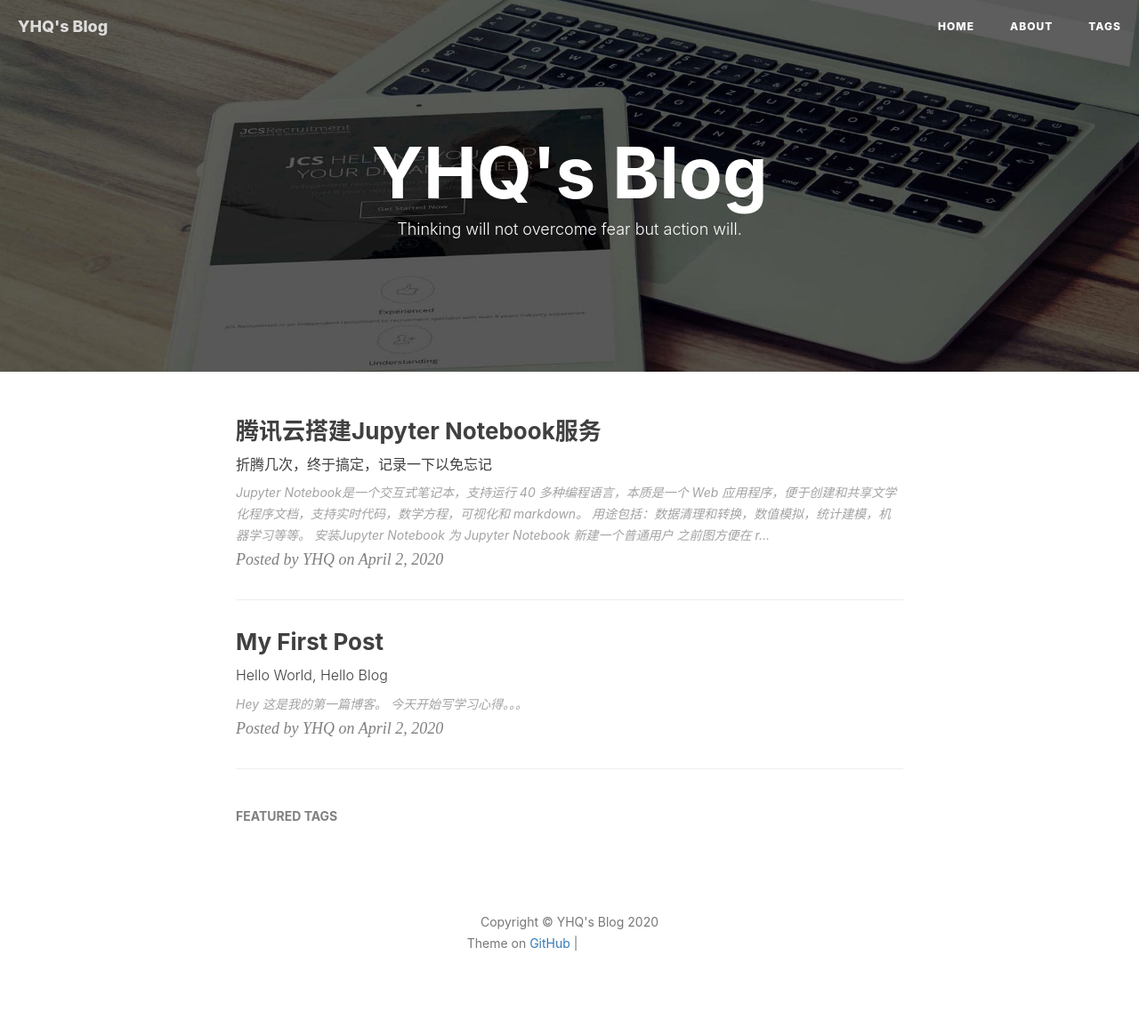
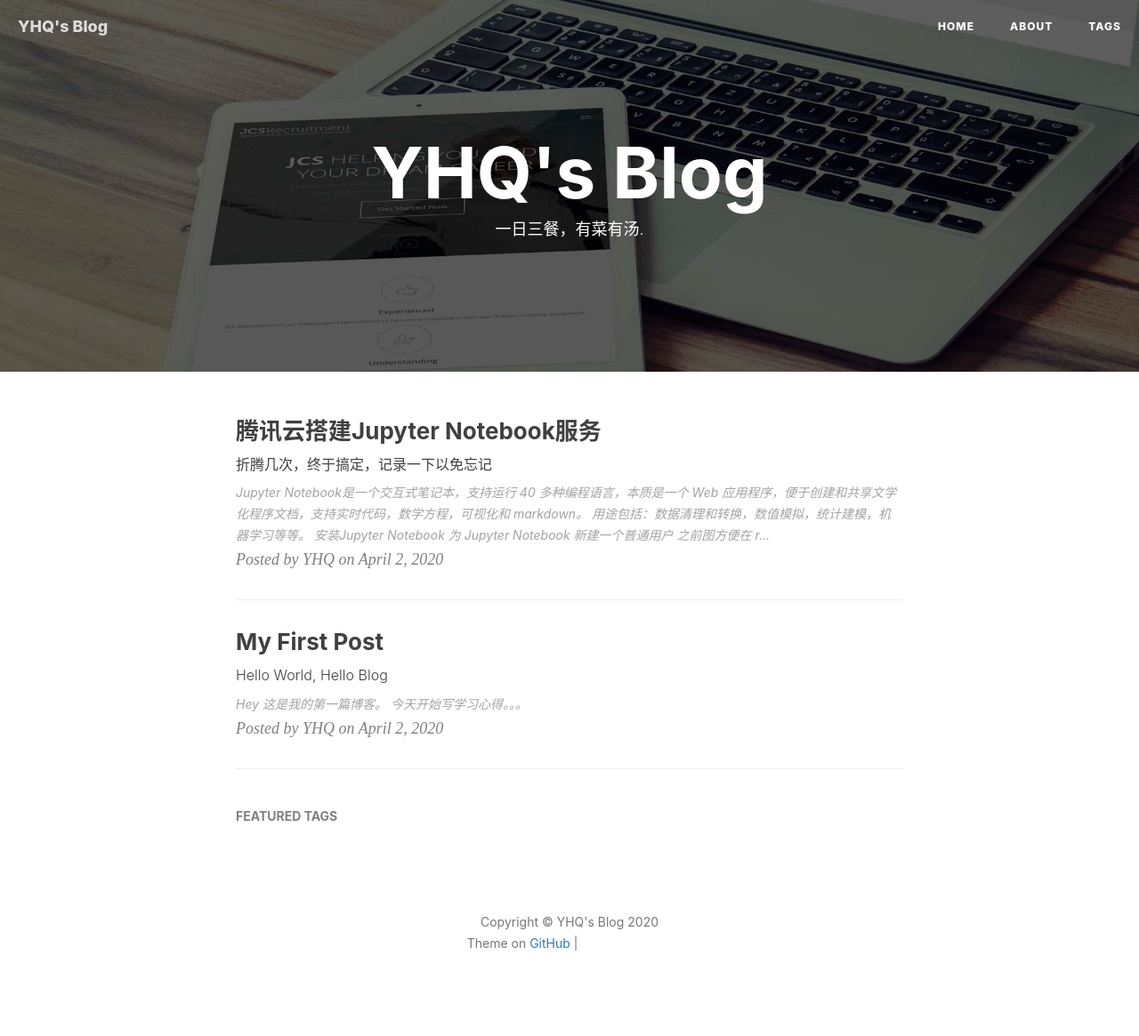
Before and after one commit to yanghq0622/looksayer.github.io, a Jekyll site: the page built from index.html, in a window 1280 px wide. Shown: the whole page at 89% size. Built offline with Jekyll 4.4.1, drawn with Linux system fonts in a browser that asks for light colours; nearby versions of some CDN libraries; the list of posts is cut into pages by our own code; comment, search, counter and statistics services are not loaded; grey boxes are pictures that could not be loaded.

Commit message:
index up

```diff
--- a/index.html
+++ b/index.html
@@ -1,6 +1,6 @@
 ---
 layout: page
-description: "Thinking will not overcome fear but action will."
+description: "一日三餐，有菜有汤."
 ---
 
 {% for post in paginator.posts %}
```
